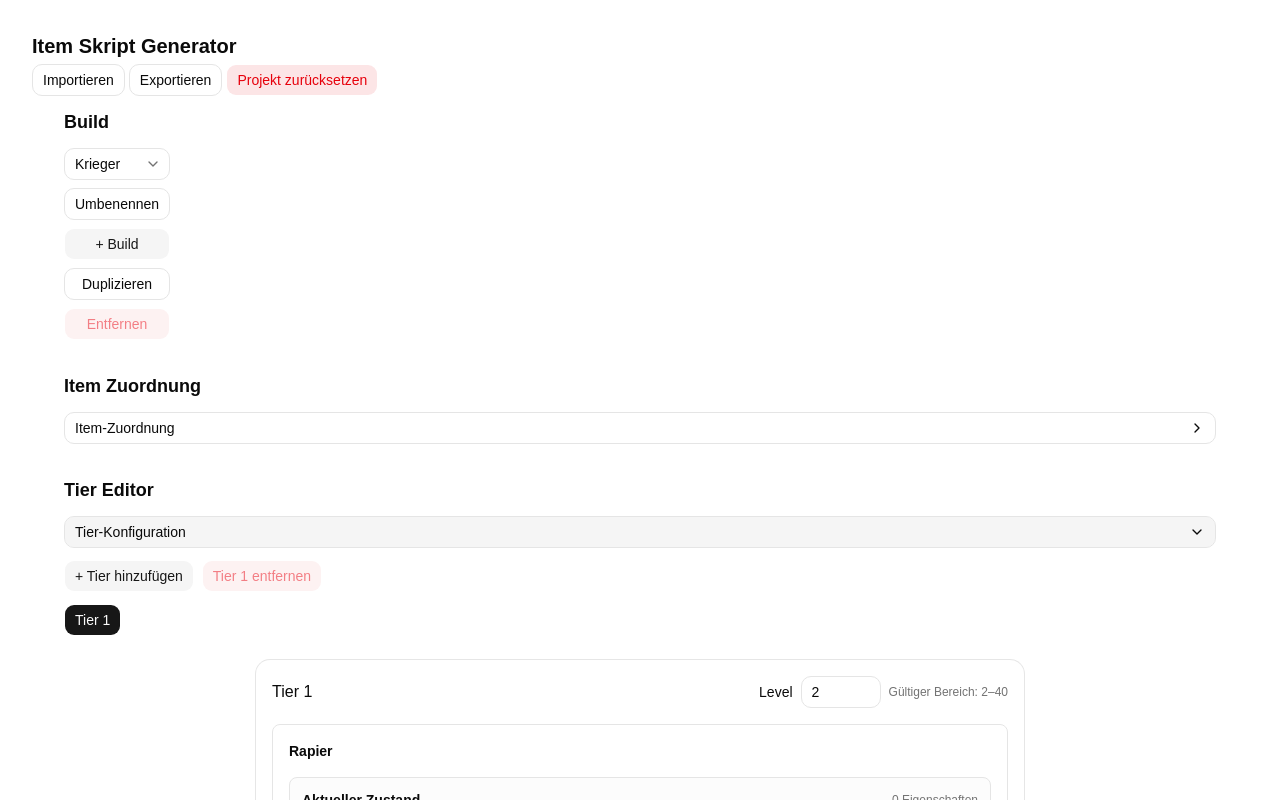
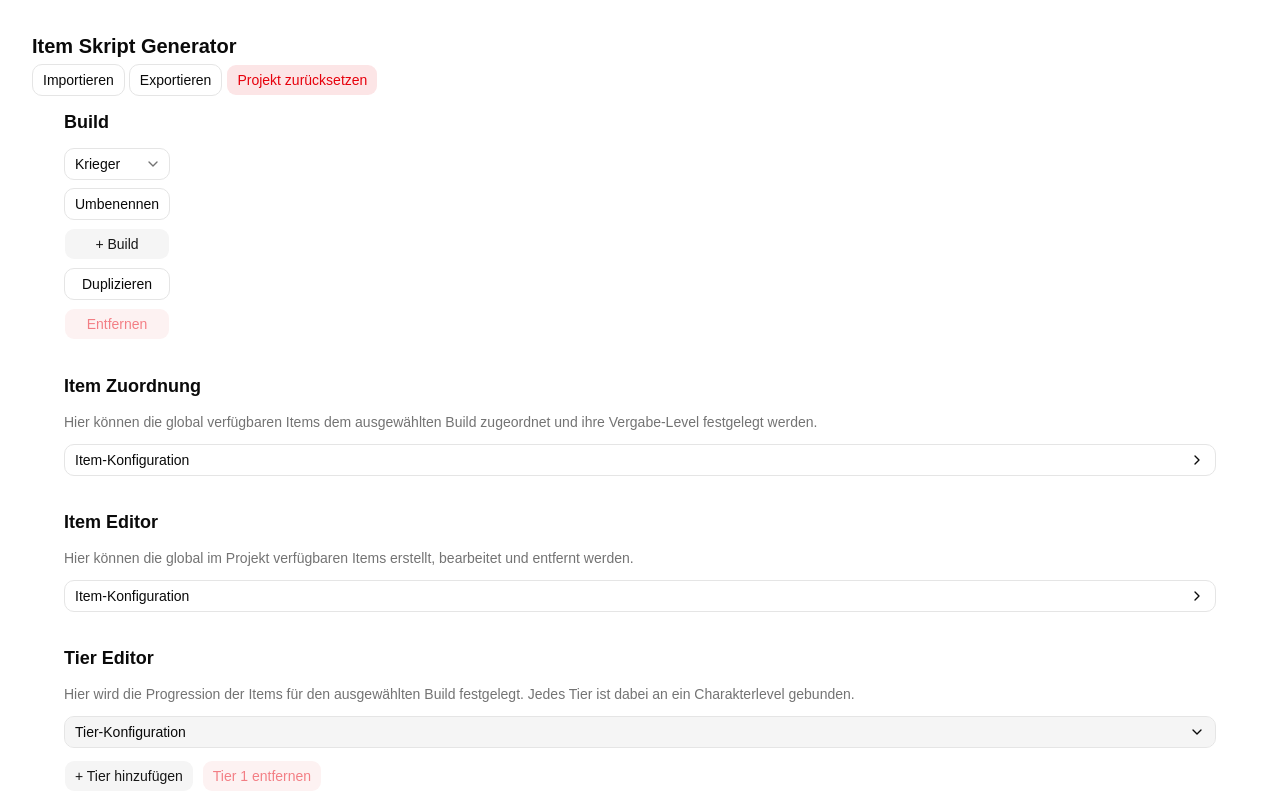
Before and after one commit to davgeiger/nwn-script-generator, a React (Vite) app: page / in a window 1280 px wide. Shown: the top 800 px of the page. Built offline with nearby package versions, Linux system fonts and the light colour scheme.

Commit message:
Added level check to item configuration

```diff
--- a/src/components/ProjectEditor.tsx
+++ b/src/components/ProjectEditor.tsx
@@ -209,9 +209,10 @@ export function ProjectEditor() {
   }
 
   function handleGrantLevelChange(itemId: string, grantLevel: number) {
+    const validGrantLevel = Math.min(40, Math.max(1, grantLevel))
+
     setConfig((currentConfig) => ({
       ...currentConfig,
-
       builds: currentConfig.builds.map((build) => {
         if (build.id !== currentConfig.activeBuildId) {
           return build
@@ -219,12 +220,11 @@ export function ProjectEditor() {
 
         return {
           ...build,
-
           items: build.items.map((item) =>
             item.itemId === itemId
               ? {
                   ...item,
-                  grantLevel,
+                  grantLevel: validGrantLevel,
                 }
               : item
           ),
@@ -310,6 +310,13 @@ export function ProjectEditor() {
           />
         )}
 
+        <ItemListEditor
+          items={config.items}
+          onItemChange={handleItemChange}
+          onAddItem={handleAddItem}
+          onRemoveItem={handleDeleteItem}
+        />
+
         <TierListEditor
           items={buildItems}
           tiers={activeBuild.tiers}
@@ -326,13 +333,6 @@ export function ProjectEditor() {
               ),
             }))
           }}
-        />
-
-        <ItemListEditor
-          items={config.items}
-          onItemChange={handleItemChange}
-          onAddItem={handleAddItem}
-          onRemoveItem={handleDeleteItem}
         />
 
         <ScriptManager config={config} />
--- a/src/components/build/BuildItemAssignment.tsx
+++ b/src/components/build/BuildItemAssignment.tsx
@@ -48,13 +48,17 @@ export function BuildItemAssignment({
     <>
       <div className="space-y-3">
         <h2 className="text-lg font-semibold">Item Zuordnung</h2>
+        <p className="text-sm text-muted-foreground">
+          Hier können die global verfügbaren Items dem ausgewählten Build
+          zugeordnet und ihre Vergabe-Level festgelegt werden.
+        </p>
         <Collapsible open={open} onOpenChange={setOpen} className="space-y-3">
           <CollapsibleTrigger
             render={
               <Button variant="outline" className="w-full justify-between" />
             }
           >
-            <span>Item-Zuordnung</span>
+            <span>Item-Konfiguration</span>
 
             {open ? (
               <ChevronDown className="h-4 w-4" />
--- a/src/components/item/ItemListEditor.tsx
+++ b/src/components/item/ItemListEditor.tsx
@@ -47,6 +47,10 @@ export function ItemListEditor({
     <>
       <div className="space-y-3">
         <h2 className="text-lg font-semibold">Item Editor</h2>
+        <p className="text-sm text-muted-foreground">
+          Hier können die global im Projekt verfügbaren Items erstellt,
+          bearbeitet und entfernt werden.
+        </p>
         <Collapsible open={isItemEditorOpen} onOpenChange={setIsItemEditorOpen}>
           <CollapsibleTrigger
             render={
--- a/src/components/tier/TierListEditor.tsx
+++ b/src/components/tier/TierListEditor.tsx
@@ -90,6 +90,10 @@ export function TierListEditor({
   return (
     <div className="space-y-3">
       <h2 className="text-lg font-semibold">Tier Editor</h2>
+      <p className="text-sm text-muted-foreground">
+        Hier wird die Progression der Items für den ausgewählten Build
+        festgelegt. Jedes Tier ist dabei an ein Charakterlevel gebunden.
+      </p>
       <Collapsible open={open} onOpenChange={setOpen} className="space-y-3">
         <CollapsibleTrigger
           render={
```
